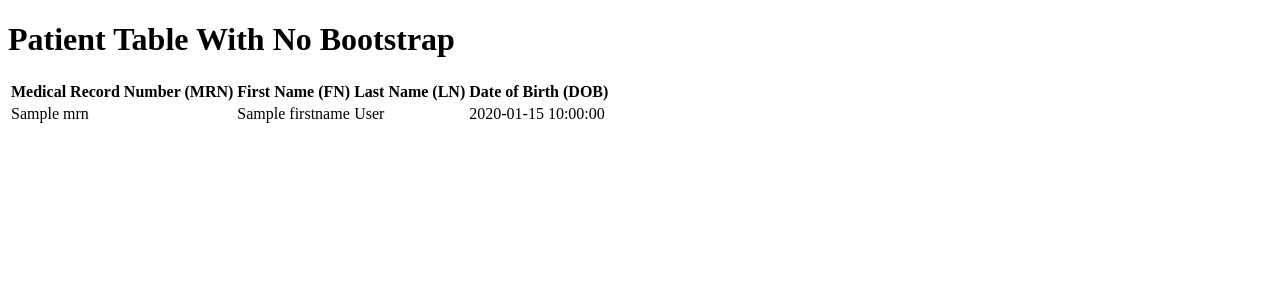
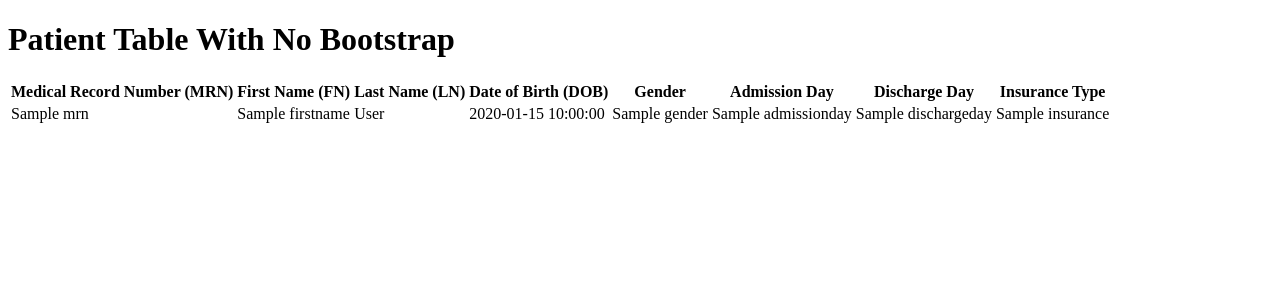
Before and after one commit to mengyao36/flask-with-db, a Flask app: template templates/index.html in a window 1280 px wide. Shown: the top 300 px of the page. Run offline with Flask 2, Linux system fonts and the light colour scheme; the template is opened without the code that fills it: most values are stand-ins (such as "Sample title", 1, 10 or a date in 2020).

Commit message:
edit html

```diff
--- a/templates/index.html
+++ b/templates/index.html
@@ -17,6 +17,10 @@
                     <th> First Name (FN) </th>
                     <th> Last Name (LN) </th>
                     <th> Date of Birth (DOB) </th>
+                    <th> Gender </th>
+                    <th> Admission Day </th>
+                    <th> Discharge Day </th>
+                    <th> Insurance Type </th>
                 </tr>
                 <!-- this next below part is special, where we have the equivalent of a LOOP here -->
                 <!-- where we go through our variable that we have shared via app.py in line 22, listPatients -->
@@ -29,6 +33,10 @@
                         <td> {{ i.firstname }} </td>
                         <td> {{ i.lastName }} </td>
                         <td> {{ i.dob }} </td>
+                        <td> {{ i.gender }} </td>
+                        <td> {{ i.admissionday }} </td>
+                        <td> {{ i.dischargeday }} </td>
+                        <td> {{ i.insurance }} </td>
                     </tr>
                 {% endfor %}
             </table>
```
Also changed, not shown: templates/bootstrap_example.html (+9 -0 lines).
